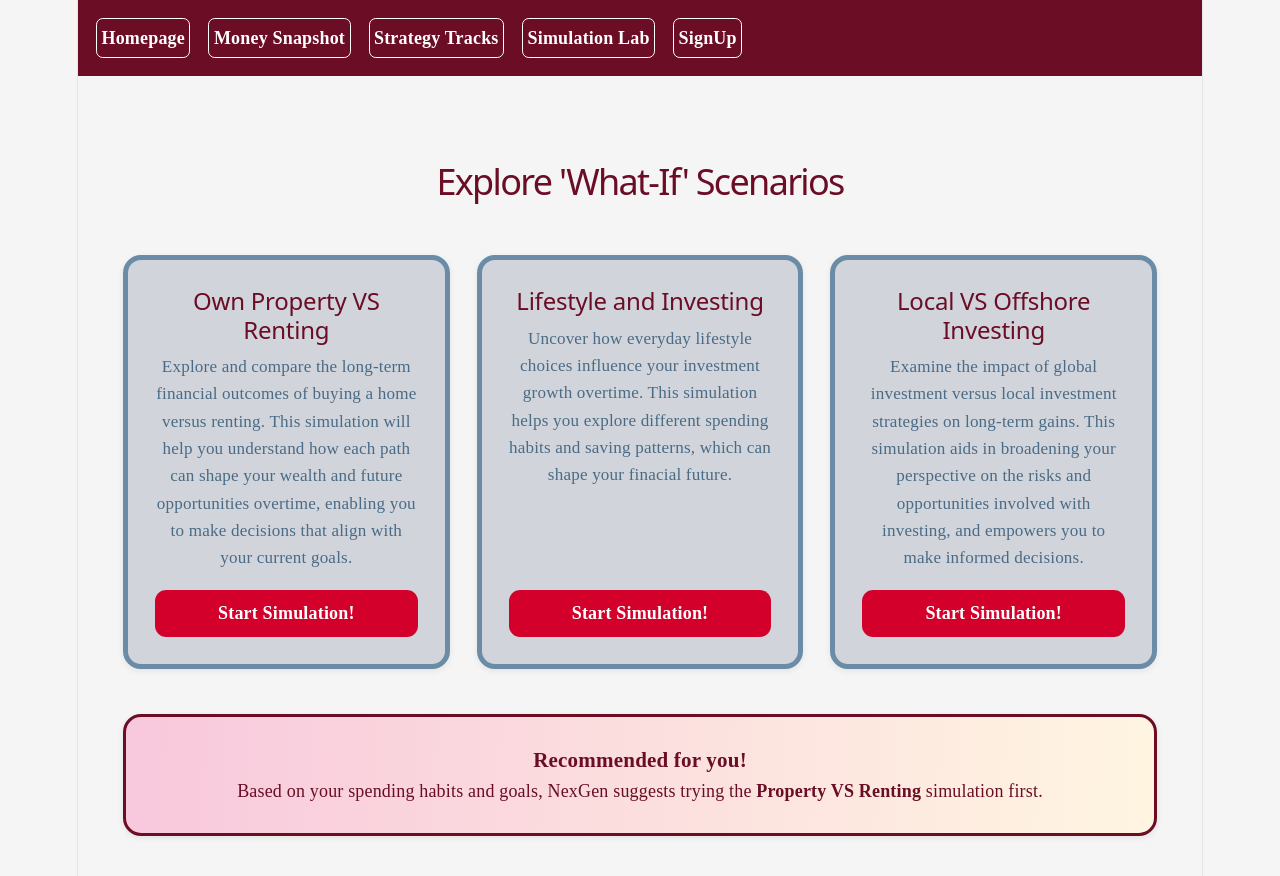
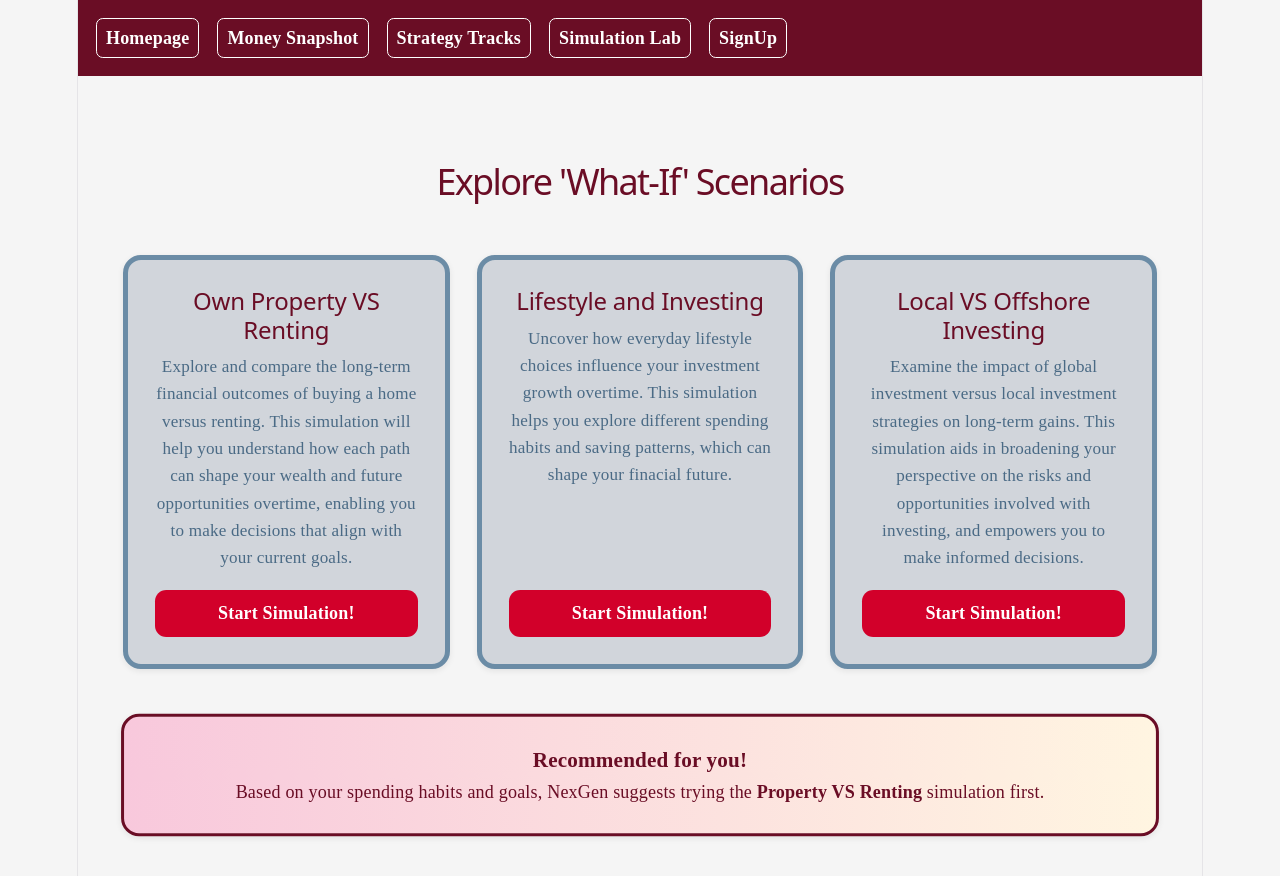
Before and after one commit to kokostahr/Star-NexGen-Wealth-Studio, a React (Vite) app: page /simlab in a window 1280 px wide. Shown: the top 876 px of the page. Built offline with nearby package versions, Linux system fonts and the light colour scheme.

Commit message:
added basic css animations...

```diff
--- a/src/App.css
+++ b/src/App.css
@@ -41,6 +41,8 @@
   /*shadows*/
   --soft-shadow: 0 2px 6px rgba(0,0,0,0.08);
   --medium-shadow: 0 4px 12px rgba(0,0,0,0.12);
+
+  /*MY COLOUR SCHEME SUCKS! will be updating it for the next submission*/
 }
 
 /*now for the other stuff ...*/
@@ -117,20 +119,38 @@ padding-bottom: 1rem;
   padding: var(--space-md);
   background-color: var(--deep-maroon);
   color: white;
-
+  animation: navFade 0.6s ease;
 }
 
 .nav-bar a {
-  padding: var(--space-xs);
+  padding: var(--space-xs) var(--space-sm);
   border: 0.1rem solid white;
   border-radius: var(--radius-sm);
   color: white;
   text-decoration: none;
   font-weight: bold;
+  transition: transform 0.25s ease, background-color 0.25s ease,
+              color 0.25s ease, box-shadow 0.25s ease;
 }
 
 .nav-bar a:hover {
   background-color: white;
   color: var(--deep-maroon);
-  /*will later5 add an animation for the whole link to raise up slightly*/
+  transform: translateY(-.25rem);
+  box-shadow: 0 0.375rem .75rem rgba(255, 255, 255, 0.25);
 }
+
+.nav-active {
+  background-color: white;
+  color: var(--deep-maroon) !important;
+  border-color: white;
+  transform: translateY(-.188rem);
+  box-shadow: 0 0.375rem .75rem rgba(255, 255, 255, 0.25);
+  transition: 0.25s ease;
+}
+
+/*kanimatgions*/
+@keyframes navFade {
+  from  { opacity: 0; transform: translateY(-); }
+  to { opacity: 1; transform: translateY(0); }
+}
--- a/src/components/NavBar.jsx
+++ b/src/components/NavBar.jsx
@@ -1,23 +1,44 @@
 //this is the navbar, needs to be on every page for navigation
 //FORGOT TO IMPORT LINK FOR NAVIGATION
-import { Link } from "react-router-dom";
+import { Link, useLocation } from "react-router-dom";
 
 
 
 //function begins
 function NavBar() {
+    //useloction so that the browser knows which page the usar is on for active page
+    const location = useLocation();
+
     return (
         //doing the html scaffolding with links to each page
         //unsure if the homepage should be money snapshot or give a dedicated page? FOR NOW imma do it
         <nav className="nav-bar">
             {/*landing page*/}
-            <Link to="/">Homepage</Link>
+            <Link to="/"
+                className={location.pathname === "/" ? "nav-active" : ""}>
+                Homepage </Link>
+
             {/*other sections*/}
-            <Link to="/moneysnap"> Money Snapshot</Link>
-            <Link to="/strattracks">Strategy Tracks</Link>
-            <Link to="/simLab">Simulation Lab</Link>
-            {/*<Link to="/profile">Profile</Link>*/}
-            <Link to="/auth">SignUp</Link>
+            <Link to="/moneysnap"
+            className={location.pathname === "/moneysnap" ? "nav-active" : ""}>
+                Money Snapshot </Link>
+
+            <Link to="/strattracks"
+            className={location.pathname === "/strattracks" ? "nav-active" : ""}>
+                Strategy Tracks </Link>
+
+            <Link to="/simLab"
+            className={location.pathname === "/simLab" ? "nav-active" : ""}>
+                Simulation Lab </Link>
+
+            <Link to="/auth"
+            className={location.pathname === "/auth" ? "nav-active" : ""}>
+                SignUp </Link>
+
+            {/*<Link to="/profile"
+            className={location.pathname === "/profile" ? "nav-active" : ""}>
+            Profile </Link>*/}
+
         </nav>
     )
 }
--- a/src/styles/overviewpages.css
+++ b/src/styles/overviewpages.css
@@ -47,6 +47,7 @@
     max-width: 75rem;
     margin: 0 auto;
     padding: var(--space-xl);
+    animation: fadeIn 0.5s ease;
 }
 
 .overview-title {
@@ -74,6 +75,12 @@
     display: flex;
     flex-direction: column;
     justify-content: space-between;
+    transition: transform 0.25s ease, box-shadow 0.25s ease;
+}
+
+.overview-card:hover {
+    transform: translateY(-0.375rem) scale(1.02);
+    box-shadow: 0 0.5rem 1.25rem rgba(0,0,0,0.15);
 }
 
 .overview-card h2 {
@@ -96,10 +103,12 @@
     font-weight: bold;
     display: inline-block;
     margin-top: auto;
+    transition: background 0.25s ease, transform 0.2s ease;
 }
 
 .overview-btn:hover {
     background: var(--deep-maroon);
+    transform: translateY(-0.125rem);
 }
 
 .overview-recommended {
@@ -114,4 +123,21 @@
 .overview-recommended {
     color: var(--deep-maroon);
     margin-bottom: var(--space-sm);
+    animation: subtlePulse 3s ease-in-out infinite;
 }
+
+/*kanimations*/
+@keyframes fadeIn {
+    from { opacity: 0; transform: translateY(0.625rem); }
+    to { opacity: 1; transform: translateY(0); }
+}
+
+.overview-recommended {
+    animation: subtlePulse 3s ease-in-out infinite;
+}
+
+@keyframes subtlePulse {
+    0% { transform: scale(1); }
+    50% { transform: scale(1.015); }
+    100% { transform: scale(1); }
+}
--- a/src/styles/profile.css
+++ b/src/styles/profile.css
@@ -75,7 +75,7 @@
   border-radius: 50%;
   display: flex;
   align-items: center;
-  justify-content: center;
+  justify-content: center; /* WHY WONT IT GO TO THE CENTREEEEEEEEEEEEE*/
   font-size: 3rem;
   border: 0.2rem solid var(--muted-blue);
   margin-bottom: var(--space-md);
@@ -104,6 +104,12 @@
   border-radius: var(--radius-lg);
   border: 0.2rem solid var(--sand);
   box-shadow: var(--soft-shadow);
+  transition: transform 0.25s ease, box-shadow 0.25s ease;
+}
+
+.profile-box:hover {
+  transform: translateY(-.25rem);
+  box-shadow: 0 0.375rem 1rem rgba(0,0,0,0.12);
 }
 
 .profile-box h3 {
--- a/src/styles/trackdetails.css
+++ b/src/styles/trackdetails.css
@@ -86,6 +86,12 @@
   box-shadow: var(--soft-shadow);
   max-height: 28rem;
   overflow-y: auto;
+  transition: transform 0.25s ease, box-shadow 0.25s ease;
+}
+
+.year-column:hover {
+  transform: translateY(-.25rem);
+  box-shadow: 0 .375rem 1rem rgba(0,0,0,0.12);
 }
 
 .year-column h2 {
@@ -119,6 +125,7 @@
   border: 0.0625rem solid var(--soft-grey);
   box-shadow: var(--soft-shadow);
   height: auto;
+  transition: transform 0.25s ease, box-shadow 0.25s ease;
 }
 
 .focus-box h3 {
@@ -132,11 +139,11 @@
 }
 
 .focus-box:hover {
-    background: var(--gradient-maroon-blush);
-   border: .23rem solid var(--deep-maroon);
+  background: var(--gradient-maroon-blush);
+  border: .23rem solid var(--deep-maroon);
+  transform: translateY(-.25rem);
+  box-shadow: 0 .375rem 1rem rgba(0,0,0,0.12);
 }
-
-
 
 .trackdetails-buttons {
   margin-top: var(--space-xl);
```
Lines whose indentation alone changed are shown as unchanged.
